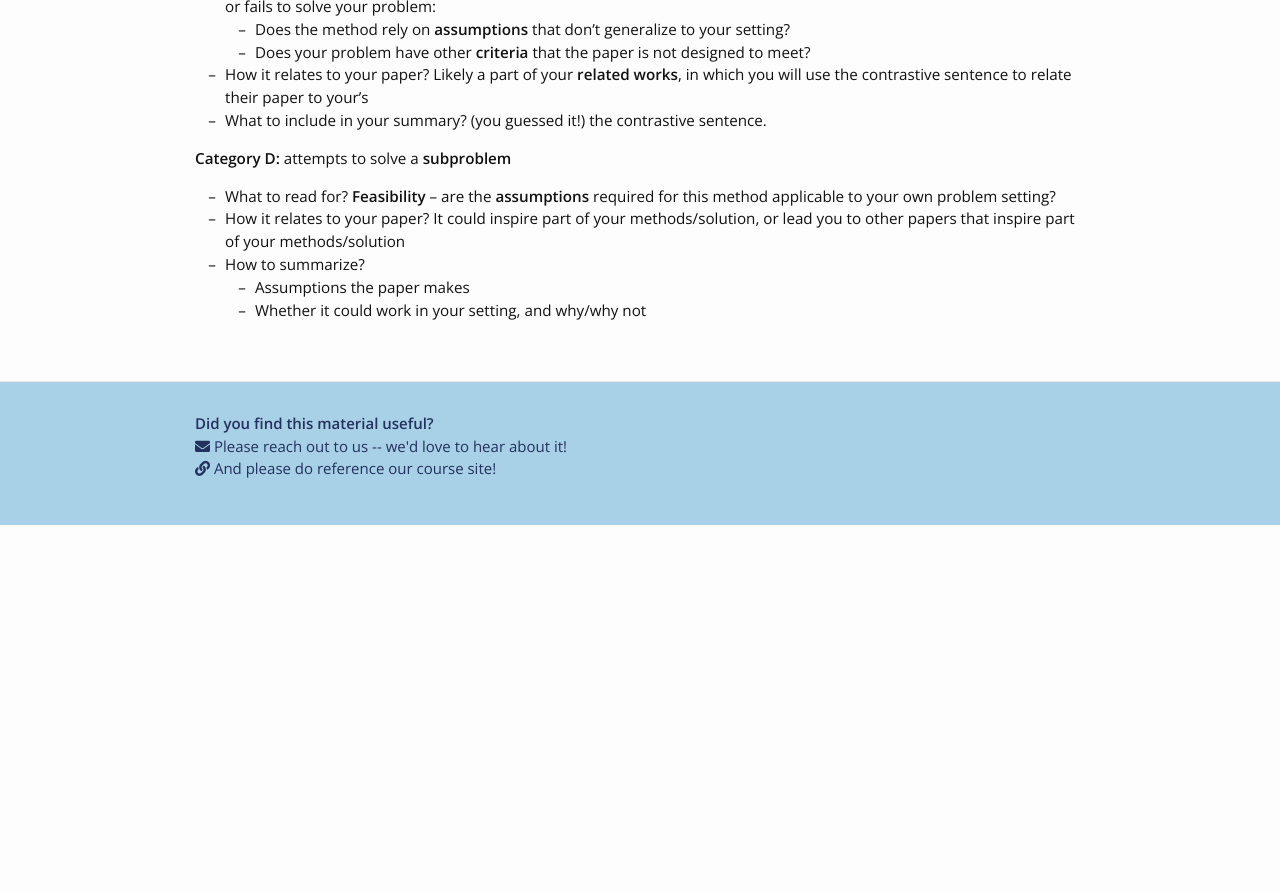
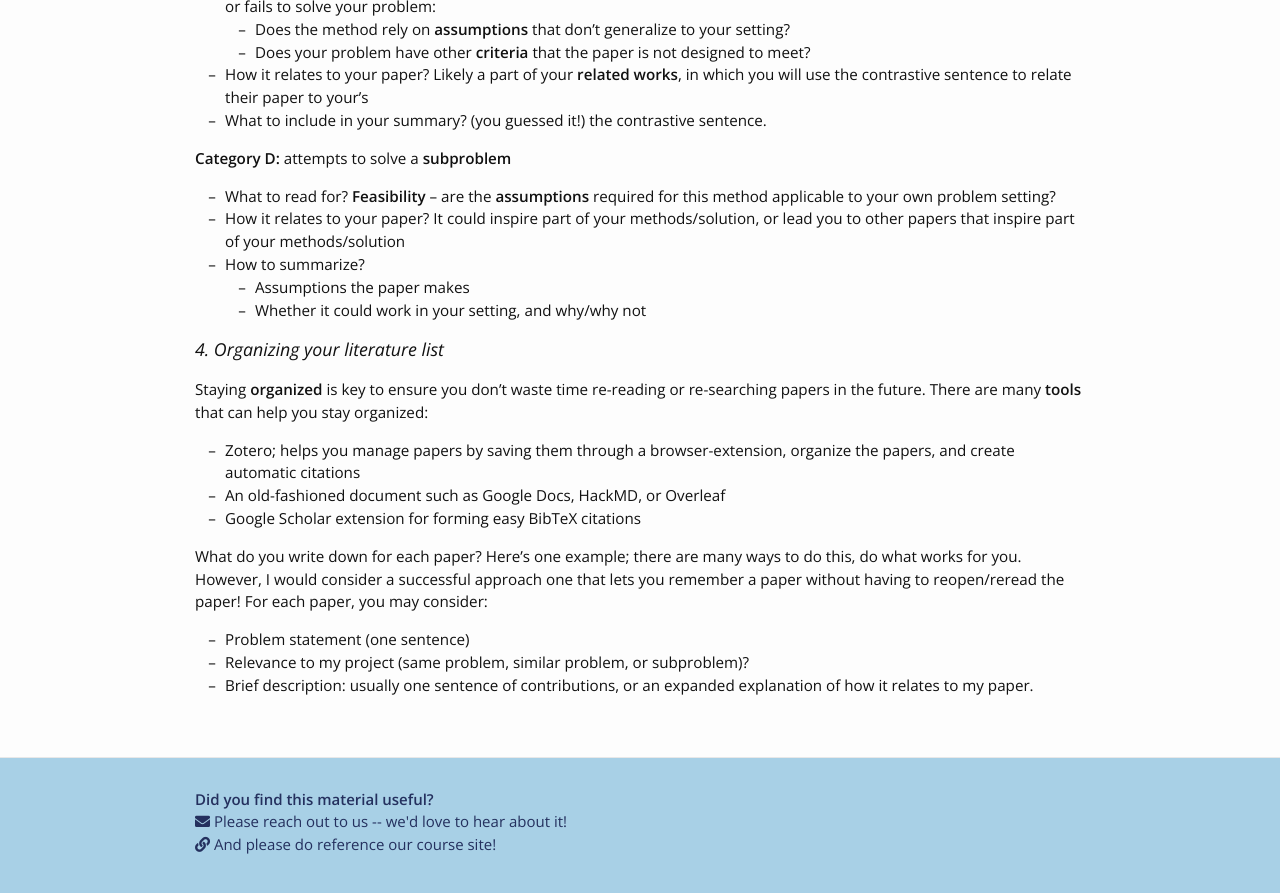
Before and after one commit to yanivyacoby/harvard-cs290, a Jekyll site: the page built from how-to-do-a-literature-search.md, in a window 1280 px wide and 900 px high, scrolled down 2856 px. Shown: the top 893 px of the window. Built offline with Jekyll 4.4.1, drawn with Linux system fonts in a browser that asks for light colours; nearby versions of some CDN libraries; before the commit the page ends 3381 px from its top, so only the background shows below that.

Commit message:
Update how-to-do-a-literature-search.md

```diff
--- a/how-to-do-a-literature-search.md
+++ b/how-to-do-a-literature-search.md
@@ -110,3 +110,17 @@ what you look for when reading it, and how to summarize it:
 * How to summarize?
   * Assumptions the paper makes
   * Whether it could work in your setting, and why/why not
+
+
+### 4. Organizing your literature list
+
+Staying **organized** is key to ensure you don't waste time re-reading or re-searching papers in the future.
+There are many **tools** that can help you stay organized:
+* Zotero; helps you manage papers by saving them through a browser-extension, organize the papers, and create automatic citations
+* An old-fashioned document such as Google Docs, HackMD, or Overleaf
+* Google Scholar extension for forming easy BibTeX citations
+
+What do you write down for each paper? Here’s one example; there are many ways to do this, do what works for you. However, I would consider a successful approach one that lets you remember a paper without having to reopen/reread the paper! For each paper, you may consider:
+* Problem statement (one sentence)
+* Relevance to my project (same problem, similar problem, or subproblem)?
+* Brief description: usually one sentence of contributions, or an expanded explanation of how it relates to my paper.
```
